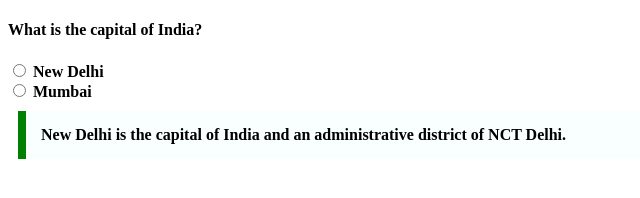
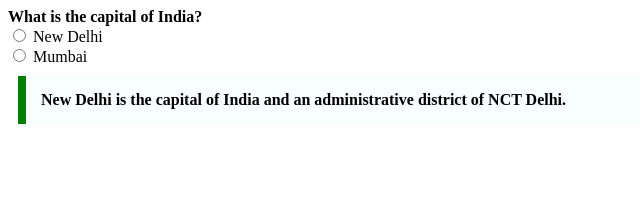
Before and after one commit to acciojob/trivia-Pedagani-Srivani, a website: page main.html in a window 1280 px wide. Shown: the whole page, without its empty margins (0-640 px from the left). Drawn offline with Linux system fonts and the light colour scheme.

Commit message:
created a submission

```diff
--- a/main.html
+++ b/main.html
@@ -8,7 +8,7 @@
 
 </head>
 <body>
-    <h4>What is the capital of India?<h4>
+    <b>What is the capital of India?</b>
     <div>
 		<input type="radio" name="capital" value="new delhi">
 		New Delhi
```
